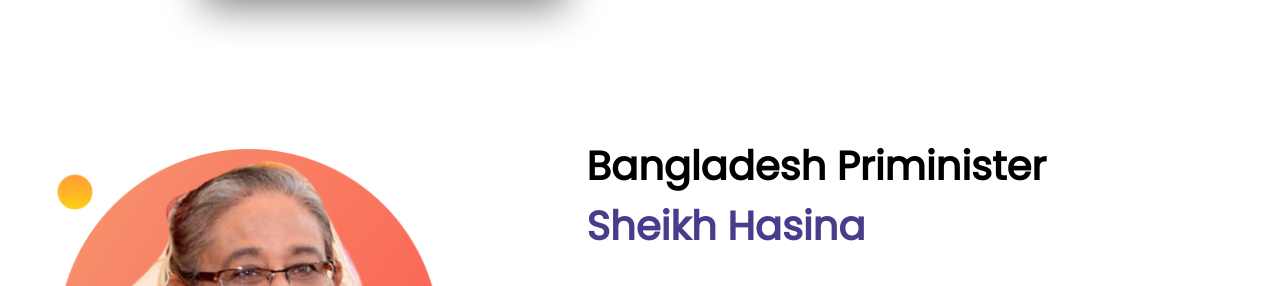
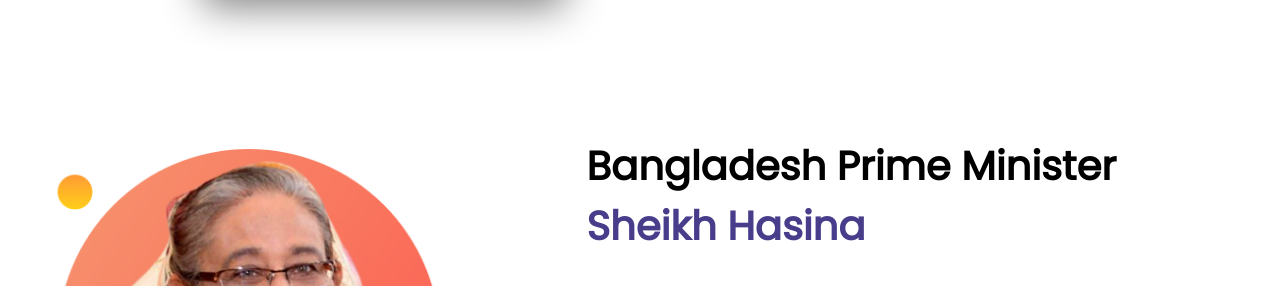
Before and after one commit to Suprio-Das/bangladesh-information, a plain HTML site: page index.html in a window 1280 px wide. Shown: the part 2660-2946 px from the top of the page. Drawn offline with Linux system fonts and the light colour scheme.

Commit message:
word-correction

```diff
--- a/index.html
+++ b/index.html
@@ -157,7 +157,7 @@
           <img src="images/sheikh-hasina-bg.png" alt="">
       </div>
       <div class="prime-info">
-          <h1>Bangladesh Priminister <br><span> Sheikh Hasina</span></h1>
+          <h1>Bangladesh Prime Minister <br><span> Sheikh Hasina</span></h1>
           <p>Lorem ipsum dolor sit amet consectetur, adipisicing elit. Sed maiores eligendi autem ad quas dolorem. Eos corrupti soluta ullam in nemo iusto sit molestias iure similique autem? Officia ratione doloribus ipsam iste molestias mollitia. Iusto sapiente autem enim maxime obcaecati quo provident voluptas nam labore illum aut, recusandae reiciendis officia?</p>
           <p>Lorem ipsum dolor sit amet consectetur, adipisicing elit. Sed maiores eligendi autem ad quas dolorem. Eos corrupti soluta ullam in nemo iusto sit molestias iure similique autem? Officia ratione doloribus ipsam iste molestias mollitia. Iusto sapiente autem enim maxime obcaecati quo provident voluptas nam labore illum aut, recusandae reiciendis officia?</p>
       </div>
```
Also changed, not shown: images/bd-info-website.png (added).
